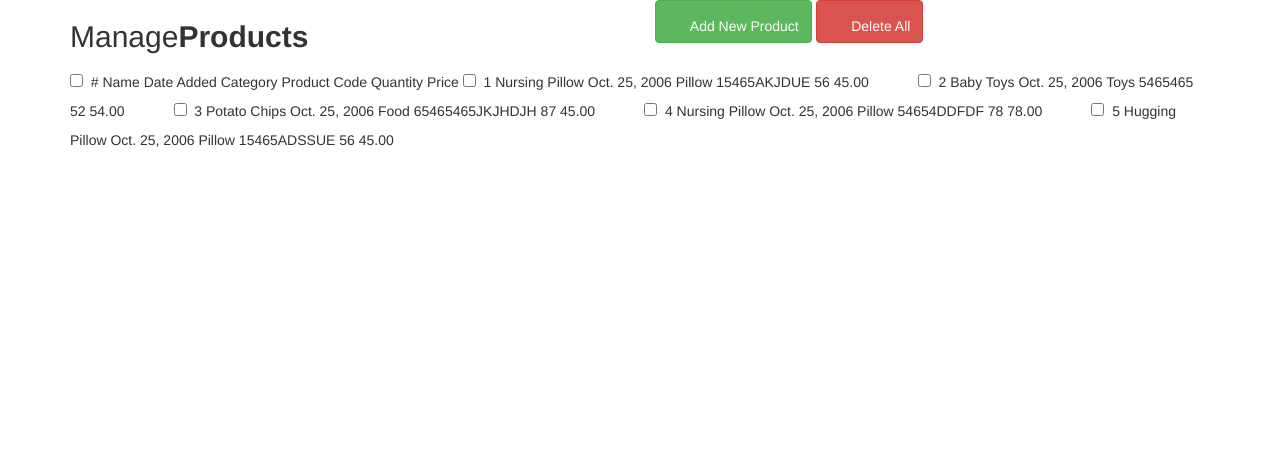
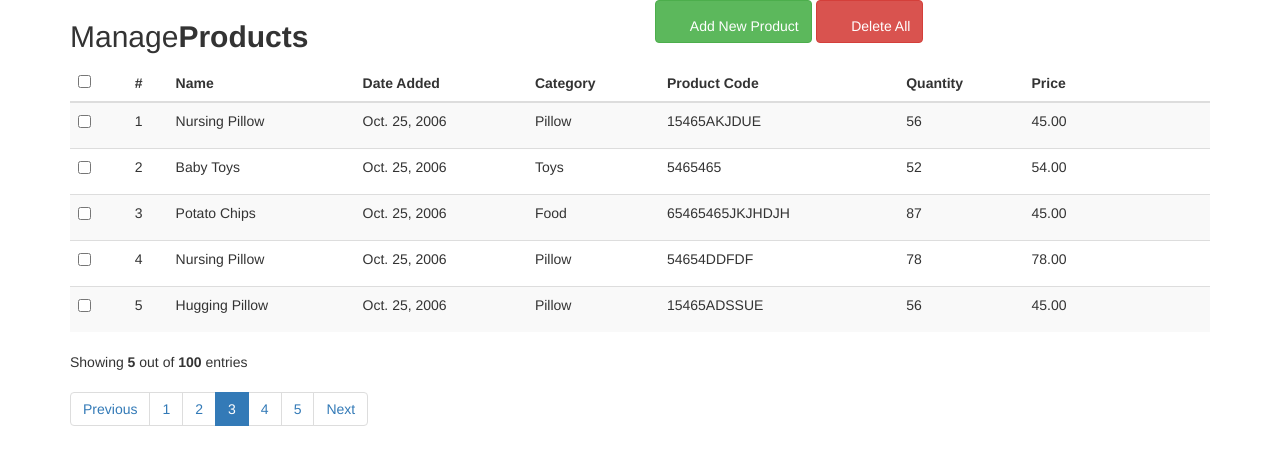
Before and after one commit to eldin132/ProductManager, a Django app: page / in a window 1280 px wide. Shown: the top 465 px of the page. Run offline with Django 3.2, Linux system fonts and the light colour scheme; some libraries are stand-ins or nearby versions.

Commit message:
[CRUD-002] - Dashboard creation

```diff
--- a/templates/dashboard/home.html
+++ b/templates/dashboard/home.html
@@ -21,7 +21,7 @@
                     </div>
                 </div>
             </div>
-            <div class="table table-striped table-hover">
+            <table class="table table-striped table-hover">
                 <thead>
                     <tr>
                         <th>
@@ -157,6 +157,30 @@
                         </td>
                     </tr>
                 </tbody>
+            </table>
+            <div class="clearfix">
+                <div class="hint-text">Showing <b>5</b> out of <b>100</b> entries</div>
+                <ul class="pagination">
+                    <li class="page-item"><a href="#">Previous</a></li>
+                    <li class="page-item"><a href="#" class="page-link">1</a></li>
+                    <li class="page-item"><a href="#" class="page-link">2</a></li>
+                    <li class="page-item active"><a href="#" class="page-link">3</a></li>
+                    <li class="page-item"><a href="#" class="page-link">4</a></li>
+                    <li class="page-item"><a href="#" class="page-link">5</a></li>
+                    <li class="page-item"><a href="#" class="page-link">Next</a></li>
+                </ul>
+            </div>
+            <!-- Edit Modal HTML -->
+            <div id="addEmployeeModal" class="modal fade">
+                <div class="modal-dialog">
+                    <div class="modal-conent">
+                        <form action="">
+                           <div class="modal-header">
+                               <h4 class="modal-title">Add Employee</h4>
+                           </div>
+                        </form>
+                    </div>
+                </div>
             </div>
         </div>
     </div>
```
